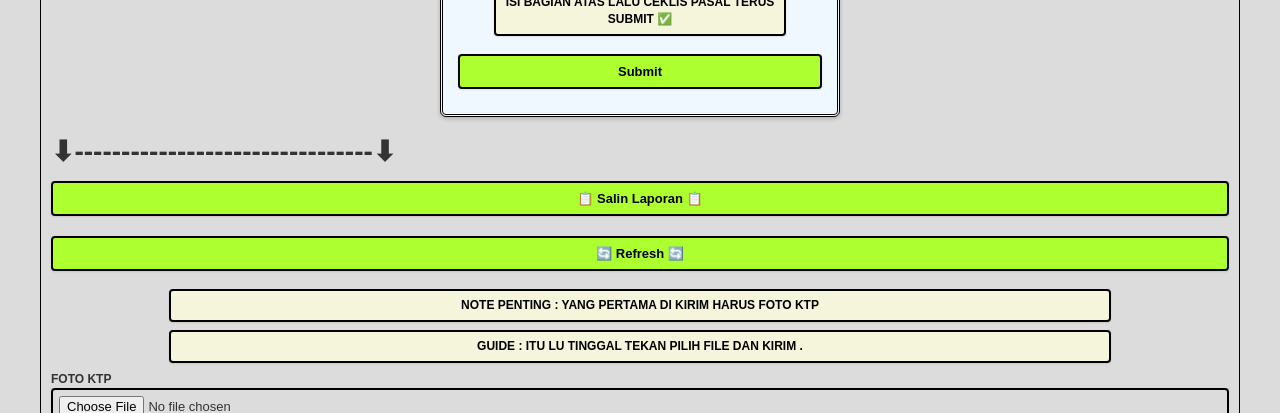
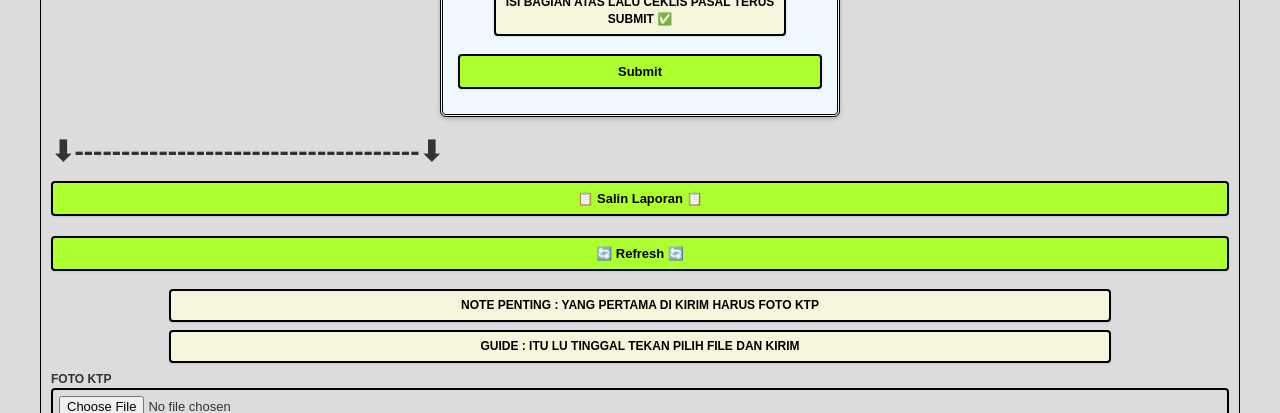
Before and after one commit to Hitampekat234/UUD-MAYDAY--TA-FINALL, a plain HTML site: page index.html in a window 1280 px wide. Shown: the part 1080-1493 px from the top of the page. Drawn offline with Linux system fonts and the light colour scheme; some packages are replaced by stand-ins of ours; a script that the page names is missing.

Commit message:
index.html

```diff
--- a/index.html
+++ b/index.html
@@ -73,12 +73,12 @@
   <button onclick="submitForm()">Submit</button>
 </div>
 
-      <h1> <p>⬇--------------------------------⬇</p> </h1>
+      <h1> <p>⬇-------------------------------------⬇</p> </h1>
 <button onclick="salinLaporan()">📋 Salin Laporan 📋 </button>
 <button type="button" onclick="refreshPage()">🔄 Refresh 🔄</button>
 <p class="support">NOTE PENTING : YANG PERTAMA DI KIRIM HARUS FOTO KTP </p>
 
-  <p class="support">GUIDE : ITU LU TINGGAL TEKAN PILIH FILE DAN KIRIM .</p>
+  <p class="support">GUIDE : ITU LU TINGGAL TEKAN PILIH FILE DAN KIRIM </p>
 <!-- Input foto -->
       <h4> <p> FOTO KTP <input type="file" id="foto" accept="image/*"> </P>  </h4>
 
```
